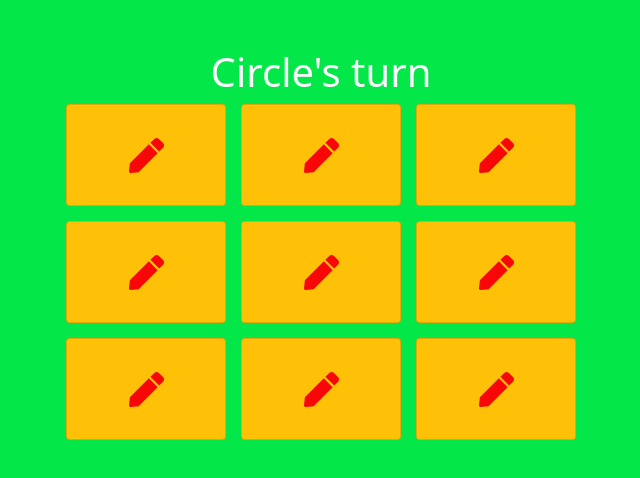
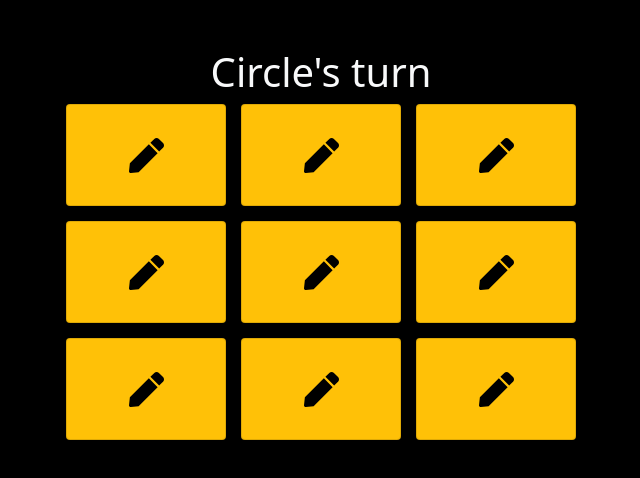
Before and after one commit to InfinityNaN/Tic_Tok_Toe, a React (Create React App) app: page / in a window 1280 px wide. Shown: the top 478 px of the page, without its empty margins (319-959 px from the left). Built offline with nearby package versions, Linux system fonts and the light colour scheme.

Commit message:
Nikhil Branch

```diff
--- a/src/style.css
+++ b/src/style.css
@@ -1,20 +1,20 @@
-body{
-    background: #03e748;
+body {
+	background: #000000;
 }
-.grid{
+.grid {
 	display: grid;
 	grid-template-columns: 1fr 1fr 1fr;
 	grid-gap: 15px;
 }
 
-.box{
+.box {
 	width: auto;
 	height: 100px;
 	display: flex;
 	justify-content: center;
 	align-items: center;
 }
-.icon{
-    font-size:35px;
-    color: #f70707;
+.icon {
+	font-size: 35px;
+	color: #000000;
 }
```
Lines whose indentation alone changed are shown as unchanged.
